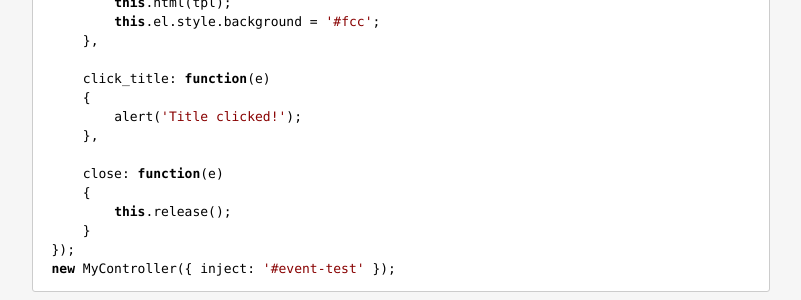
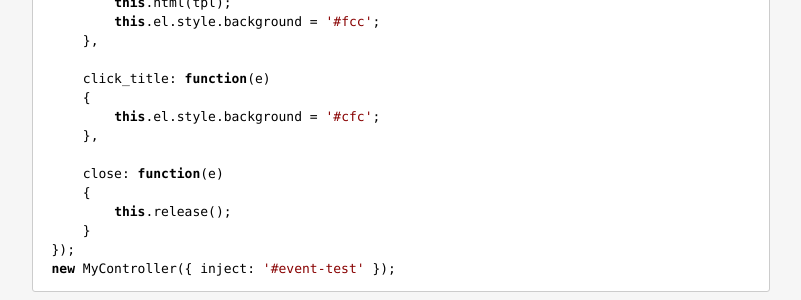
Before and after one commit to lyonbros/composer.js, a Jekyll site: the page built from docs/controller.md, in a window 1280 px wide and 900 px high, scrolled down 1637 px. Shown: the part 151-451 px from the top of the window, without its empty margins (382-1183 px from the left). Built offline with Jekyll 4.4.1, drawn with Linux system fonts in a browser that asks for light colours.

Commit message:
event update

```diff
--- a/docs/controller.md
+++ b/docs/controller.md
@@ -103,7 +103,7 @@ var MyController = Composer.Controller.extend({
 
     click_title: function(e)
     {
-        alert('Title clicked!');
+        this.el.style.background = '#cfc';
     },
 
     close: function(e)
```
